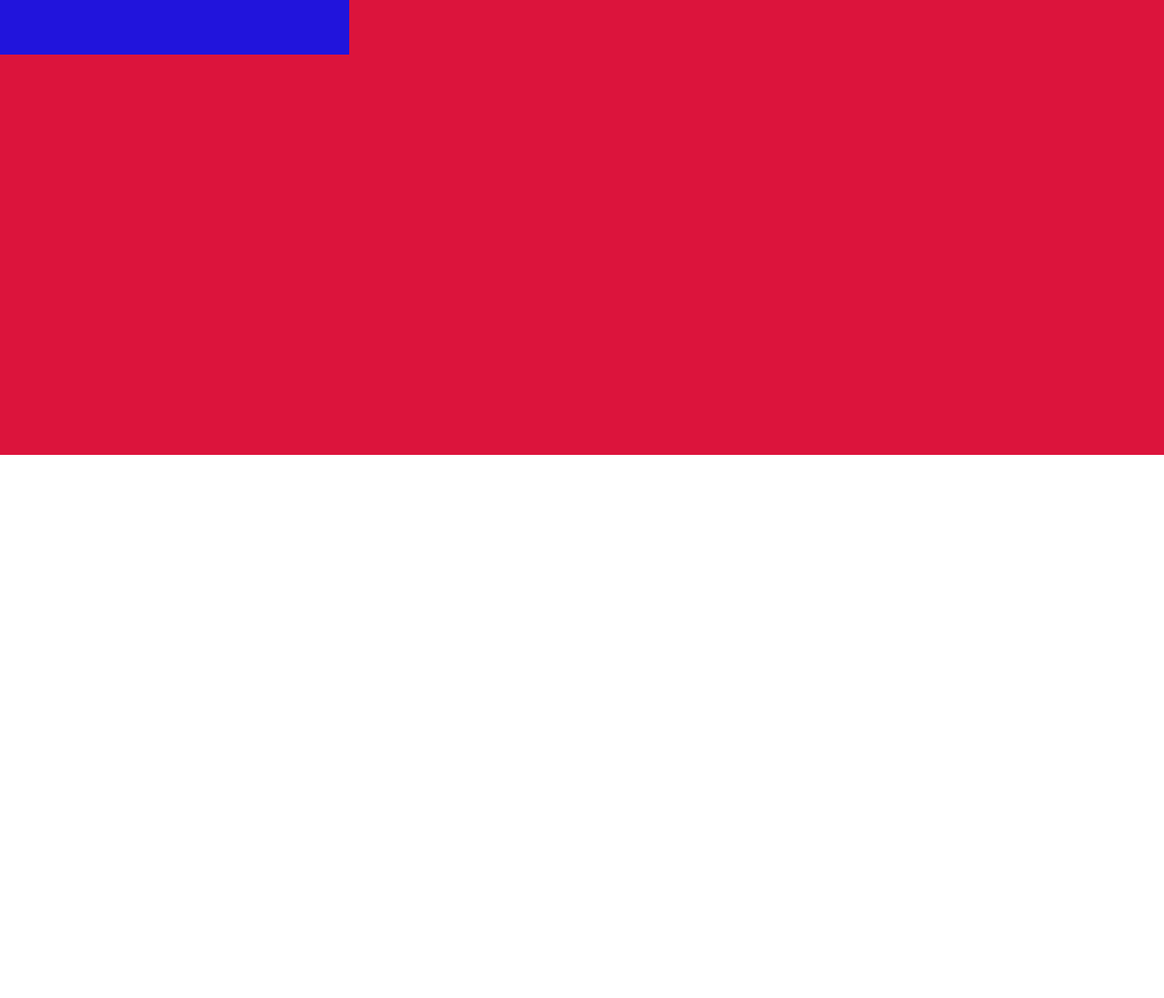
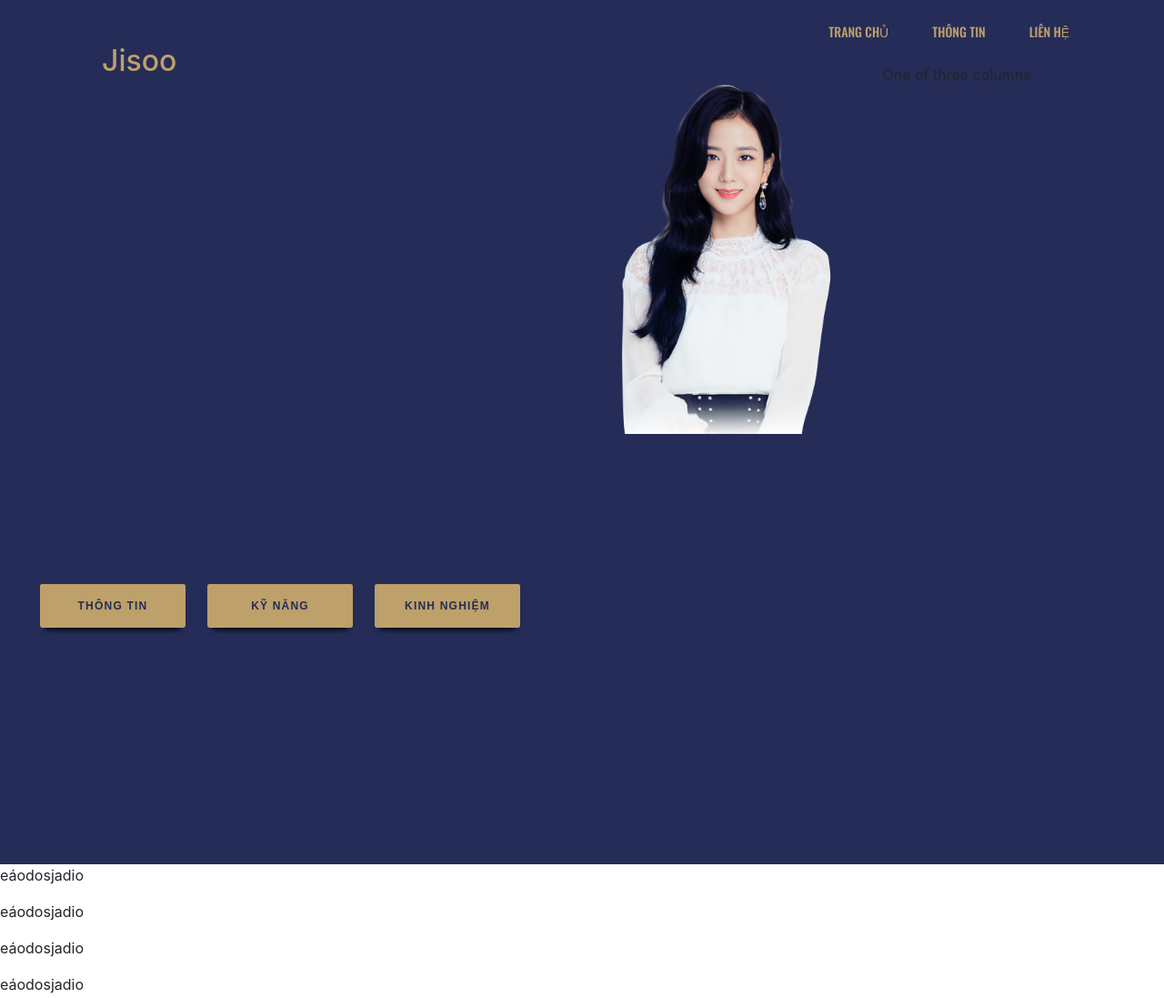
Before and after one commit to quantvhq99/Personal-Profile, a plain HTML site: page index.html in a window 1280 px wide. Shown: the top 1097 px of the page at 91% size. Before the commit the page ends 800 px from the top, so only its background shows below. Drawn offline with nearby package versions, Linux system fonts and the light colour scheme.

Commit message:
Fix header

```diff
--- a/index.html
+++ b/index.html
@@ -1,48 +1,249 @@
 <!DOCTYPE html>
 <html lang="en">
+
 <head>
   <meta charset="UTF-8" />
   <meta http-equiv="X-UA-Compatible" content="IE=edge" />
   <meta name="viewport" content="width=device-width, initial-scale=1.0" />
-    <link
-      rel="stylesheet"
-      href="https://cdn.jsdelivr.net/npm/bootstrap@4.6.0/dist/css/bootstrap.min.css"
-      integrity="sha384-B0vP5xmATw1+K9KRQjQERJvTumQW0nPEzvF6L/Z6nronJ3oUOFUFpCjEUQouq2+l"
-      crossorigin="anonymous"
-    />
+  <link rel="stylesheet" href="https://cdn.jsdelivr.net/npm/bootstrap@4.6.0/dist/css/bootstrap.min.css"
+    integrity="sha384-B0vP5xmATw1+K9KRQjQERJvTumQW0nPEzvF6L/Z6nronJ3oUOFUFpCjEUQouq2+l" crossorigin="anonymous" />
+  <link rel="preconnect" href="https://fonts.gstatic.com">
+  <link href="https://fonts.googleapis.com/css2?family=Oswald:wght@500&family=Rubik:wght@700&display=swap"
+    rel="stylesheet">
   <script src="https://ajax.googleapis.com/ajax/libs/jquery/3.5.1/jquery.min.js"></script>
   <title>Profile</title>
   <style>
     @import url('https://fonts.googleapis.com/css?family=Roboto');
-      body{
-        padding: none;
-        margin: none;
+
+    /*Navigation bar*/
+    #nav-bar {
+      color: #bda06a;
+      font-size: 14px;
+      transition: 400ms ease-in-out;
+      background-color: #252c58;
+      transition: 350ms ease-in-out;
     }
-      header{
-        width: 100%;
-        height: 500px;
-        background-color: crimson;
+
+    *::before,
+    *::after,
+    * {
+      margin: 0;
+      padding: 0;
+      box-sizing: inherit;
     }
-      #nav-bar{
-        width: 30%;
-        height: 60px;
-        background-color: rgb(33, 20, 220);
+
+    html {
+      font-family: sans-serif;
+      scroll-behavior: smooth;
+    }
+
+    body {
+      height: 10000px;
+      box-sizing: border-box;
+    }
+
+    nav {
+      display: flex;
+      justify-content: flex-end;
+      margin-right: 5rem;
+    }
+
+    ul {
+      display: flex;
+      list-style: none;
+      margin: 0;
+    }
+
+    ul li {
+      padding: 1.5rem;
+      transition: 350ms ease-in-out;
+
+    }
+
+    ul li a {
+      font-family: 'Oswald', sans-serif;
+      font-size: 1em;
+      text-decoration: none;
+      color: #bda06a;
+    }
+
+    h2 {
+      position: absolute;
+      margin: 3rem;
+      margin-left: 7rem;
+      transition: 350ms ease-in-out;
+    }
+
+    .sticky {
+      position: sticky;
+      top: 0;
+      background-color: #252c58;
+    }
+
+    .item-scroll {
+      padding-right: 2.5rem;
+    }
+
+    .name-scroll {
+      margin: 1rem;
+      margin-left: 3rem;
+    }
+
+    /*Background*/
+    #background-wrapper {
+      height: 110vh;
+      background-color: #252c58;
+      z-index: 2;
+    }
+
+    .content {
+      margin: 2rem;
+      display: flex;
+      flex-direction: column;
+      height: 70vh;
+    }
+
+    .btn-group button {
+      background: #bda06a;
+      margin-right: 2rem;
+      cursor: pointer;
+      width: 20vh;
+      height: 6vh;
+      margin-top: 66vh;
+      --c:#DBCAB7;
+      color: #252c58;
+      font-size: 12px;
+      font-weight: bold;
+      border: none;
+      text-transform: uppercase;
+      border-radius: 0.2em;
+      font-family: Arial, Helvetica, sans-serif;
+      letter-spacing: 0.1em;
+      text-align: center;
+      position: relative;
+      overflow: hidden;
+      z-index: 1;
+      transition: 0.3s;
+      margin: 1em;
+      box-shadow: none;
+      transition: 350ms ease-in-out;
+      box-shadow: 0 8px 6px -6px black;
+    }
+
+    .row {
+      margin-right: 0px;
+    }
+
+    button:hover {
+      color: #3F2933;
+    }
+    button:active{
+      box-shadow: none;
+      background: #000000;
+    }
+    button span {
+      position: absolute;
+      width: 25%;
+      height: 100%;
+      background-color: var(--c);
+      transform: translateY(150%);
+      border-radius: 50%;
+      left: calc((var(--n) - 1) * 25%);
+      transition: 0.3s;
+      transition-delay: calc((var(--n) - 1) * 0.1s);
+      z-index: -1;
+    }
+
+    button:hover span {
+      transform: translateY(0) scale(2);
+    }
+
+    button span:nth-child(1) {
+      --n: 1;
+    }
+
+    button span:nth-child(2) {
+      --n: 2;
+    }
+
+    button span:nth-child(3) {
+      --n: 3;
+    }
+
+    button span:nth-child(4) {
+      --n: 4;
     }
   </style>
 </head>
+
 <body>
-    <header id="container-header">
+  <header>
     <div id="nav-bar">
-
-      </div>
-      <div id="background-wrapper">
-
+      <h2>Jisoo</h2>
+      <nav>
+        <ul>
+          <li><a href="#section-1">TRANG CHỦ</a></li>
+          <li><a href="#section-2">THÔNG TIN</a></li>
+          <li><a href="#section-3">LIÊN HỆ</a></li>
+        </ul>
     </div>
   </header>
-    <div></div>
+  <div id="background-wrapper">
+    <div id="btn-wrapper">
+      <div class="row">
+        <div class="col-sm content">
+          <div class="btn-group" style="margin-top: 66vh;">
+            <button>Thông tin<span></span><span></span><span></span><span></span></button>
+            <button>Kỹ năng<span></span><span></span><span></span><span></span></button>
+            <button>Kinh nghiệm<span></span><span></span><span></span><span></span></button>
+          </div>
+        </div>
+        <div class="col-sm">
+          <img style="max-width: 100%;" src="images/k3lg1u0o5756u7qmrjjjudj6h0-be2cbb10a43856bef29a98ef8d346a1a.png" alt="">
+        </div>
+        <div class="col-sm">
+          One of three columns
+        </div>
+      </div>
+    </div>
+  </div>
+  <div>
+    <p>eáodosjadio</p>
+
+    <p>eáodosjadio</p>
+    <p>eáodosjadio</p>
+    <p>eáodosjadio</p>
+    <p>eáodosjadio</p>
+  </div>
   <div id="footer"></div>
   <script>
+    $(document).ready(function () {
+      const headerEl = document.querySelector("header");
+      const headerTop = headerEl.offsetTop;
+      const navItems = document.querySelectorAll("nav ul li");
+      const headerName = document.querySelector("h2");
+      console.log("navItems", navItems);
+      console.log(headerTop + 20);
+      console.log(window.scrollY);
 
+      const stickyHandler = () => {
+        if (window.scrollY >= headerTop + 10) {
+          headerEl.classList.add("sticky");
+          navItems.forEach((item) => {
+            item.classList.add("item-scroll");
+          });
+          headerName.classList.add("name-scroll");
+        } else {
+          headerEl.classList.remove("sticky");
+          navItems.forEach((item) => {
+            item.classList.remove("item-scroll");
+          });
+          headerName.classList.remove("name-scroll");
+        }
+      };
+      window.addEventListener("scroll", stickyHandler);
+    });
   </script>
 </body>
+
 </html>
```
Also changed, not shown: images/k3lg1u0o5756u7qmrjjjudj6h0-be2cbb10a43856bef29a98ef8d346a1a.png (added). Lines whose indentation alone changed are shown as unchanged.
